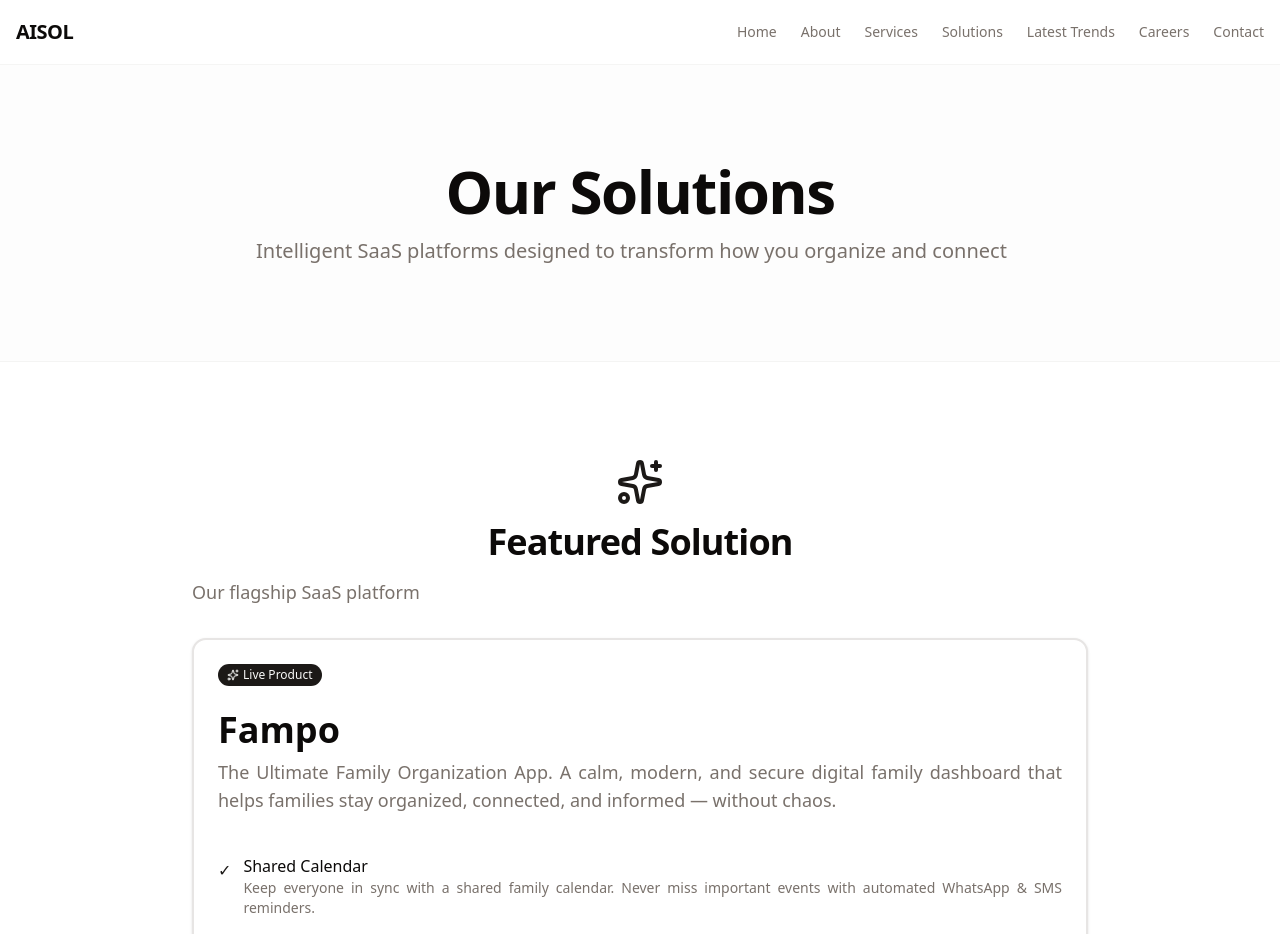
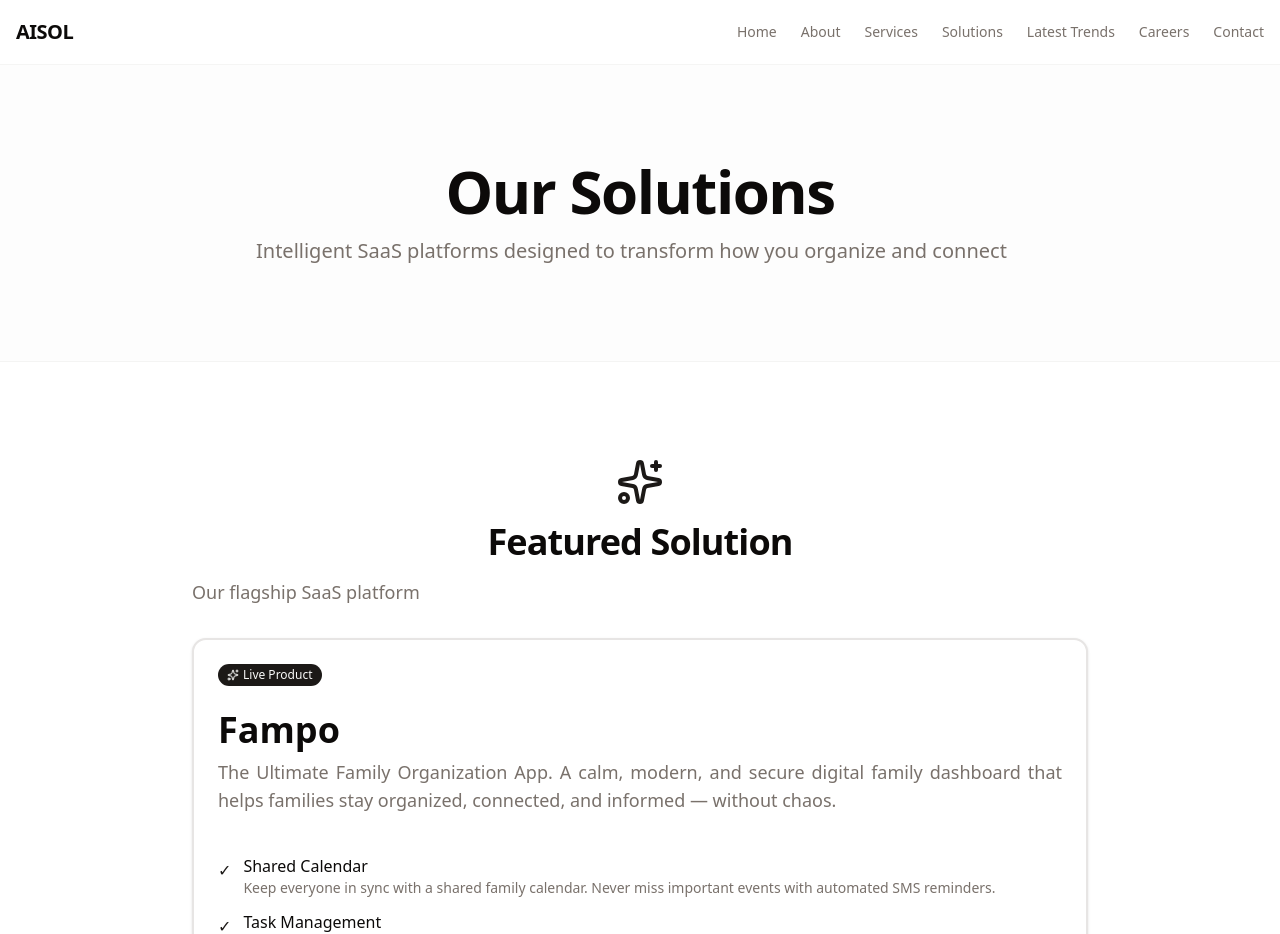
Before and after one commit to nagendra2025/aisol-itservices, a Next.js app: page /solutions in a window 1280 px wide. Shown: the top 934 px of the page. Built offline with nearby package versions, Linux system fonts and the light colour scheme.

Commit message:
Updated only SMS Reminders in the Fampo Solutions

```diff
--- a/src/app/solutions/page.tsx
+++ b/src/app/solutions/page.tsx
@@ -72,7 +72,7 @@ export default function Solutions() {
                       <div>
                         <p className="font-medium">Shared Calendar</p>
                         <p className="text-sm text-muted-foreground">
-                          Keep everyone in sync with a shared family calendar. Never miss important events with automated WhatsApp & SMS reminders.
+                          Keep everyone in sync with a shared family calendar. Never miss important events with automated SMS reminders.
                         </p>
                       </div>
                     </div>
```
